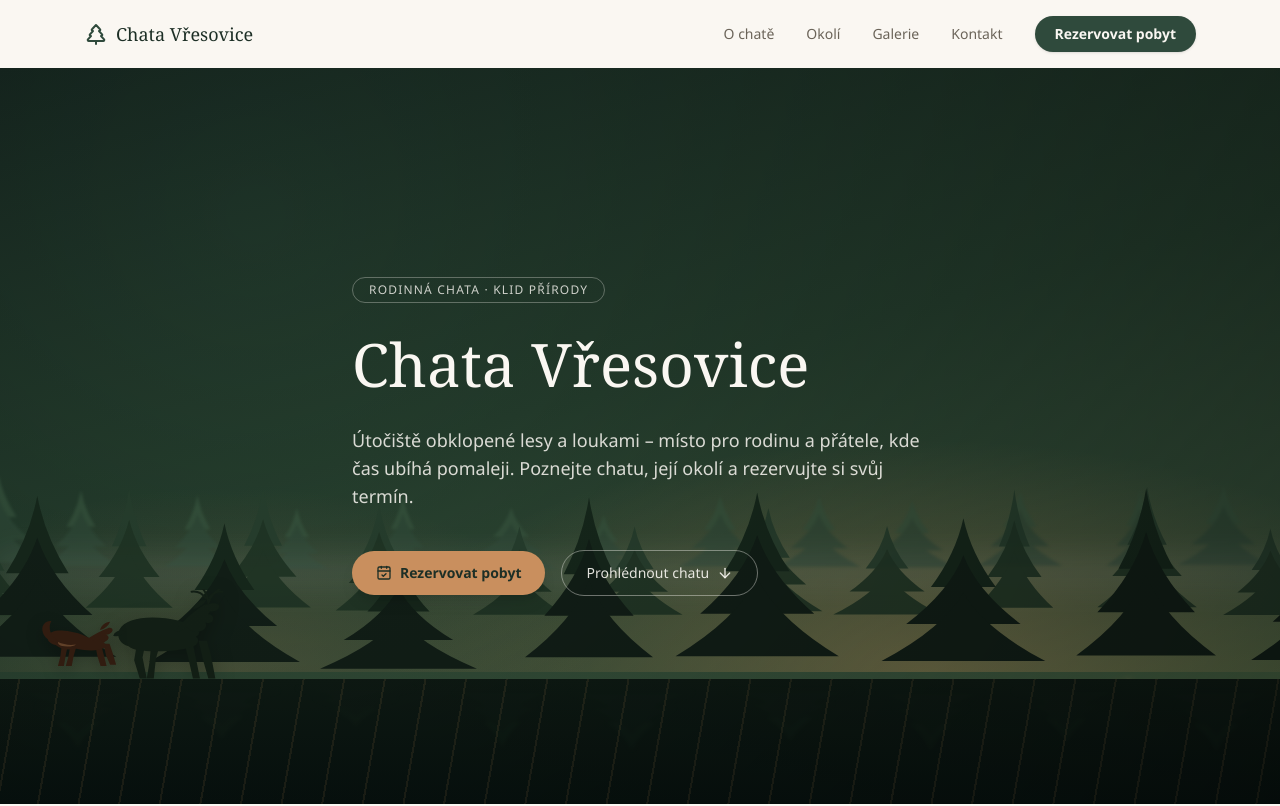
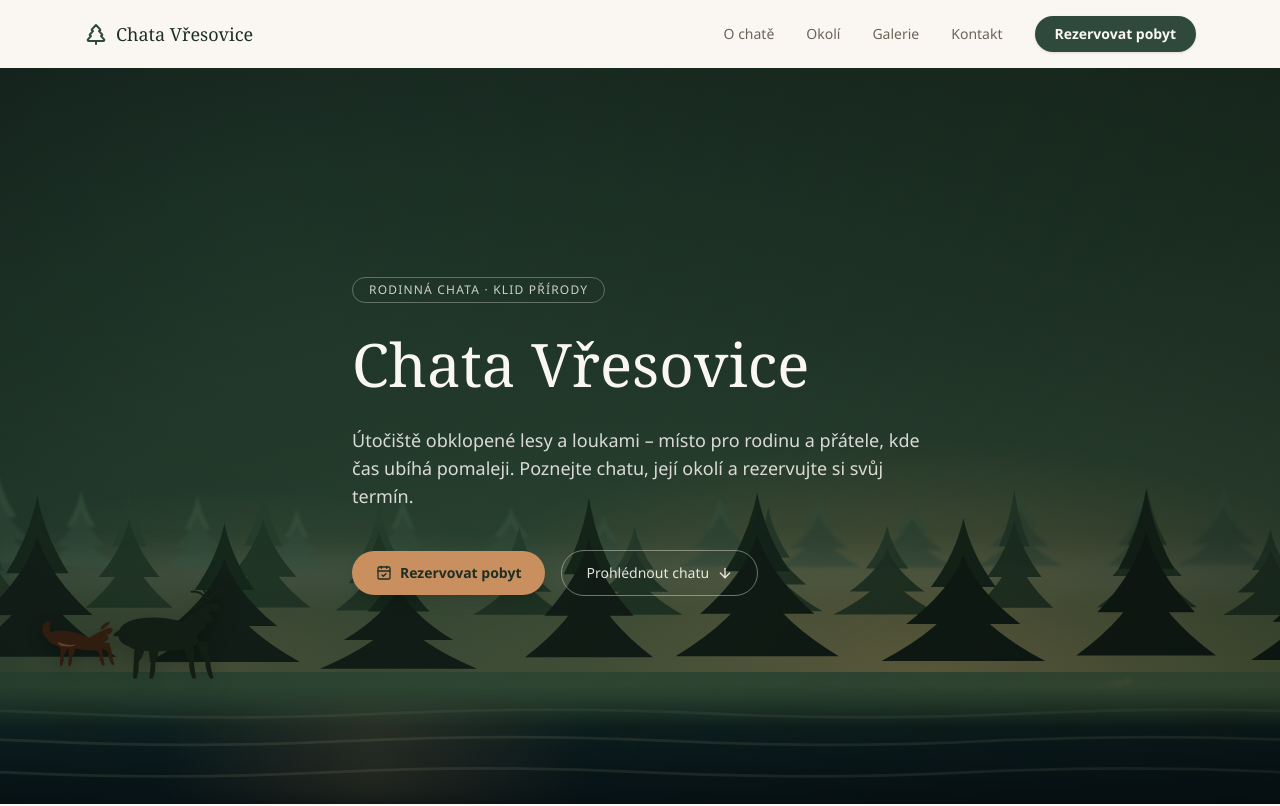
Before and after one commit to olevicek-code/Chata-Vresovice, a Next.js app: page / in a window 1280 px wide. Shown: the top 806 px of the page. Built offline with nearby package versions, Linux system fonts and the light colour scheme.

Commit message:
Add files via upload

```diff
--- a/src/components/ForestScene.tsx
+++ b/src/components/ForestScene.tsx
@@ -18,6 +18,31 @@ function seeded(n: number) {
 function rand(seed: number, min: number, max: number) {
   const v = Math.abs(seeded(seed));
   return min + (v - Math.floor(v)) * (max - min);
+}
+
+// Builds one smoothly-tapered, gently bent leg silhouette (hip → knee →
+// hoof) using rounded quadratic curves instead of straight segments, so legs
+// read as an organic limb rather than a sharp-edged polygon.
+function legPath(
+  topX: number,
+  topY: number,
+  topW: number,
+  kneeX: number,
+  kneeY: number,
+  kneeW: number,
+  hoofX: number,
+  hoofY: number,
+  hoofW: number
+) {
+  const midTop = (topY + kneeY) / 2;
+  const midBottom = (kneeY + hoofY) / 2;
+  return `M${topX - topW / 2} ${topY}
+    Q${topX - topW / 2 - 2} ${midTop} ${kneeX - kneeW / 2} ${kneeY}
+    Q${kneeX - kneeW / 2 - 1} ${midBottom} ${hoofX - hoofW / 2} ${hoofY}
+    L${hoofX + hoofW / 2} ${hoofY}
+    Q${kneeX + kneeW / 2 + 1} ${midBottom} ${kneeX + kneeW / 2} ${kneeY}
+    Q${topX + topW / 2 + 2} ${midTop} ${topX + topW / 2} ${topY}
+    Z`;
 }
 
 function TreeLine({
@@ -121,13 +146,12 @@ function Deer({
         aria-hidden
       >
         <g fill={tone}>
-          {/* four legs, drawn as simple tapered shapes with a bend at the
-              knee, and overlapping generously up into the body so there is
-              no visible seam where they attach */}
-          <path d="M64 78 L76 78 L72 98 L78 128 L68 128 L60 102 Z" />
-          <path d="M84 82 L96 82 L91 100 L88 128 L78 128 L82 104 Z" />
-          <path d="M132 78 L144 78 L148 98 L154 128 L144 128 L138 102 Z" />
-          <path d="M152 74 L164 74 L170 96 L176 128 L166 128 L158 100 Z" />
+          {/* four legs – smoothly tapered from hip to hoof with a gentle
+              bend at the knee/hock, overlapping generously into the body */}
+          <path d={legPath(68, 80, 13, 63, 104, 7, 61, 128, 5)} />
+          <path d={legPath(88, 84, 12, 87, 106, 6.5, 84, 128, 5)} />
+          <path d={legPath(138, 78, 12, 142, 104, 6.5, 146, 128, 5)} />
+          <path d={legPath(158, 75, 12, 165, 102, 6.5, 171, 128, 5)} />
 
           {/* smooth, simplified body – a single clean silhouette reads far
               more naturally than many small overlapping bumps */}
@@ -219,11 +243,12 @@ function Fox({
         aria-hidden
       >
         <g fill={tone}>
-          {/* four simple tapered legs, overlapping up into the body */}
-          <path d="M40 58 L50 58 L47 72 L44 90 L34 90 L38 74 Z" />
-          <path d="M54 60 L64 60 L60 74 L57 90 L47 90 L51 76 Z" />
-          <path d="M96 55 L106 55 L110 70 L115 90 L105 90 L100 74 Z" />
-          <path d="M110 53 L120 53 L125 68 L131 88 L121 88 L114 72 Z" />
+          {/* four legs, smoothly tapered with a gentle knee bend rather
+              than sharp polygon corners, overlapping up into the body */}
+          <path d={legPath(44, 57, 10, 41, 72, 5.5, 39, 90, 4)} />
+          <path d={legPath(57, 61, 9, 55, 74, 5, 53, 90, 4)} />
+          <path d={legPath(101, 53, 10, 106, 70, 5.5, 110, 89, 4)} />
+          <path d={legPath(115, 51, 10, 121, 68, 5.5, 126, 88, 4)} />
 
           {/* smooth, simplified low-slung body */}
           <path
@@ -400,10 +425,19 @@ export default function ForestScene() {
         </>
       )}
 
-      {/* water, with a soft mirrored reflection of the tree line + shimmer */}
-      <div className="absolute inset-x-0 bottom-0 h-[17%] overflow-hidden">
-        <div className="absolute inset-0 bg-[linear-gradient(180deg,#0f1c15,#081310)]" />
-        <div className="absolute inset-x-0 top-0 h-full scale-y-[-1] opacity-25 blur-[2px]">
+      {/* a calm stream along the bottom edge – soft-edged (no hard band),
+          a believable teal-blue so it reads as water rather than a stripe
+          of forest-green, with a blurred tree reflection and gentle ripples
+          instead of a hard animated diagonal pattern */}
+      <div
+        className="absolute inset-x-0 bottom-0 h-[16%] overflow-hidden"
+        style={{
+          maskImage: "linear-gradient(to bottom, transparent, black 35%)",
+          WebkitMaskImage: "linear-gradient(to bottom, transparent, black 35%)",
+        }}
+      >
+        <div className="absolute inset-0 bg-[linear-gradient(180deg,#173229,#0c1f22_55%,#081619)]" />
+        <div className="absolute inset-x-0 top-0 h-full scale-y-[-1] opacity-20 blur-[3px]">
           <TreeLine
             seedOffset={97}
             count={9}
@@ -413,15 +447,40 @@ export default function ForestScene() {
             canopyColor="#182b1e"
           />
         </div>
+        {/* gentle, slow-drifting ripples – soft curved highlights rather
+            than a hard repeating pattern */}
+        <svg
+          className="absolute inset-x-0 bottom-0 w-full opacity-40"
+          viewBox="0 0 400 60"
+          preserveAspectRatio="none"
+          height="100%"
+        >
+          {[14, 28, 44].map((y, i) => (
+            <motion.path
+              key={y}
+              d={`M-50 ${y} Q0 ${y - 4} 50 ${y} T150 ${y} T250 ${y} T350 ${y} T450 ${y}`}
+              stroke="rgba(201,201,168,0.35)"
+              strokeWidth="1.4"
+              fill="none"
+              initial={{ x: 0 }}
+              animate={{ x: [-80, 0] }}
+              transition={{
+                duration: 10 + i * 3,
+                repeat: Infinity,
+                ease: "linear",
+              }}
+            />
+          ))}
+        </svg>
+        {/* soft warm sun-glint drifting across the water */}
         <motion.div
-          className="absolute inset-0 opacity-35"
+          className="absolute inset-y-0 w-1/3 opacity-30 blur-md"
           style={{
-            backgroundImage:
-              "repeating-linear-gradient(100deg, rgba(230,168,101,0.3) 0px, rgba(230,168,101,0.3) 2px, transparent 2px, transparent 40px)",
-            backgroundSize: "200% 100%",
+            background:
+              "linear-gradient(90deg, transparent, rgba(230,168,101,0.5), transparent)",
           }}
-          animate={{ backgroundPositionX: ["0%", "100%"] }}
-          transition={{ duration: 9, repeat: Infinity, ease: "linear" }}
+          animate={{ x: ["-40%", "140%"] }}
+          transition={{ duration: 14, repeat: Infinity, ease: "easeInOut" }}
         />
       </div>
 
```
